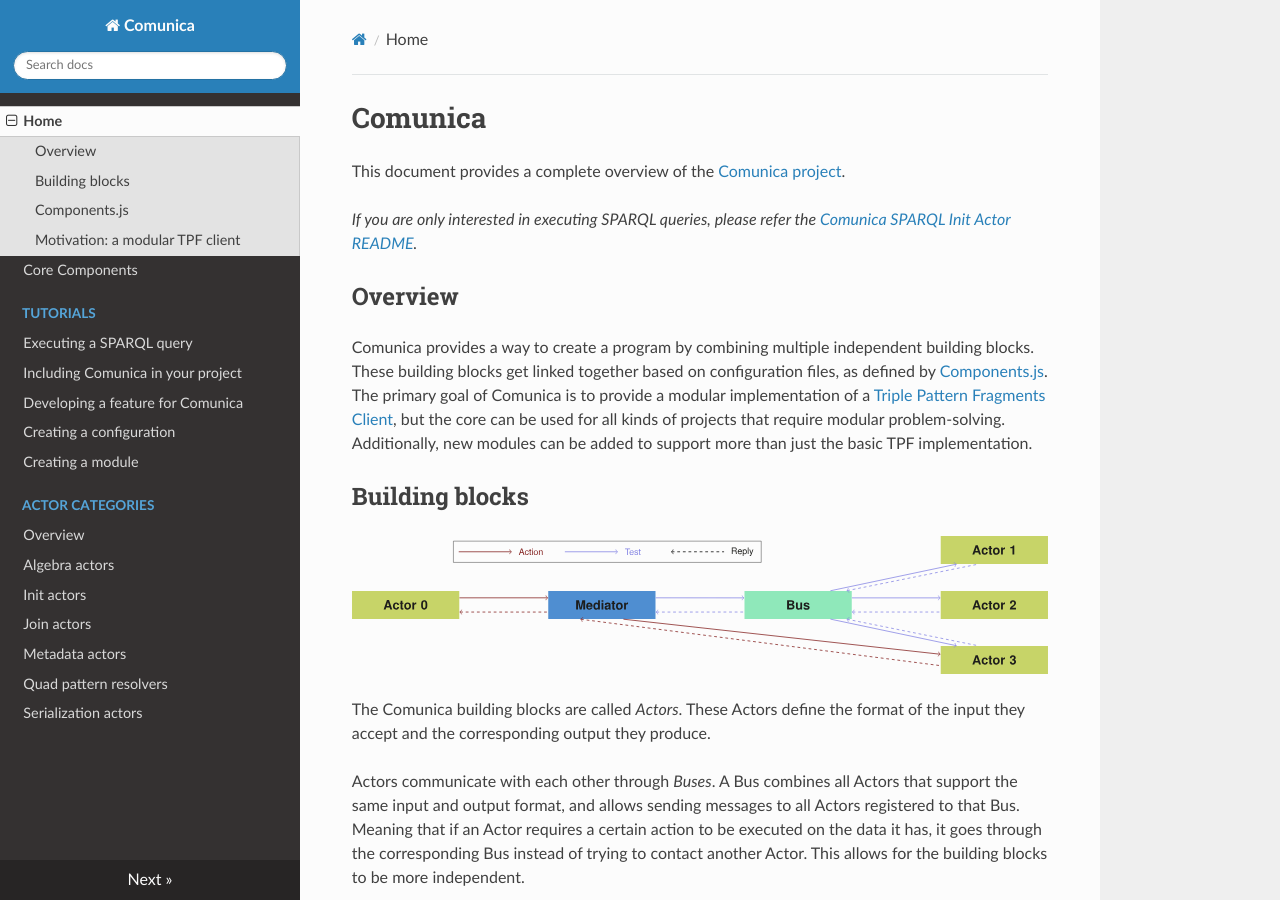
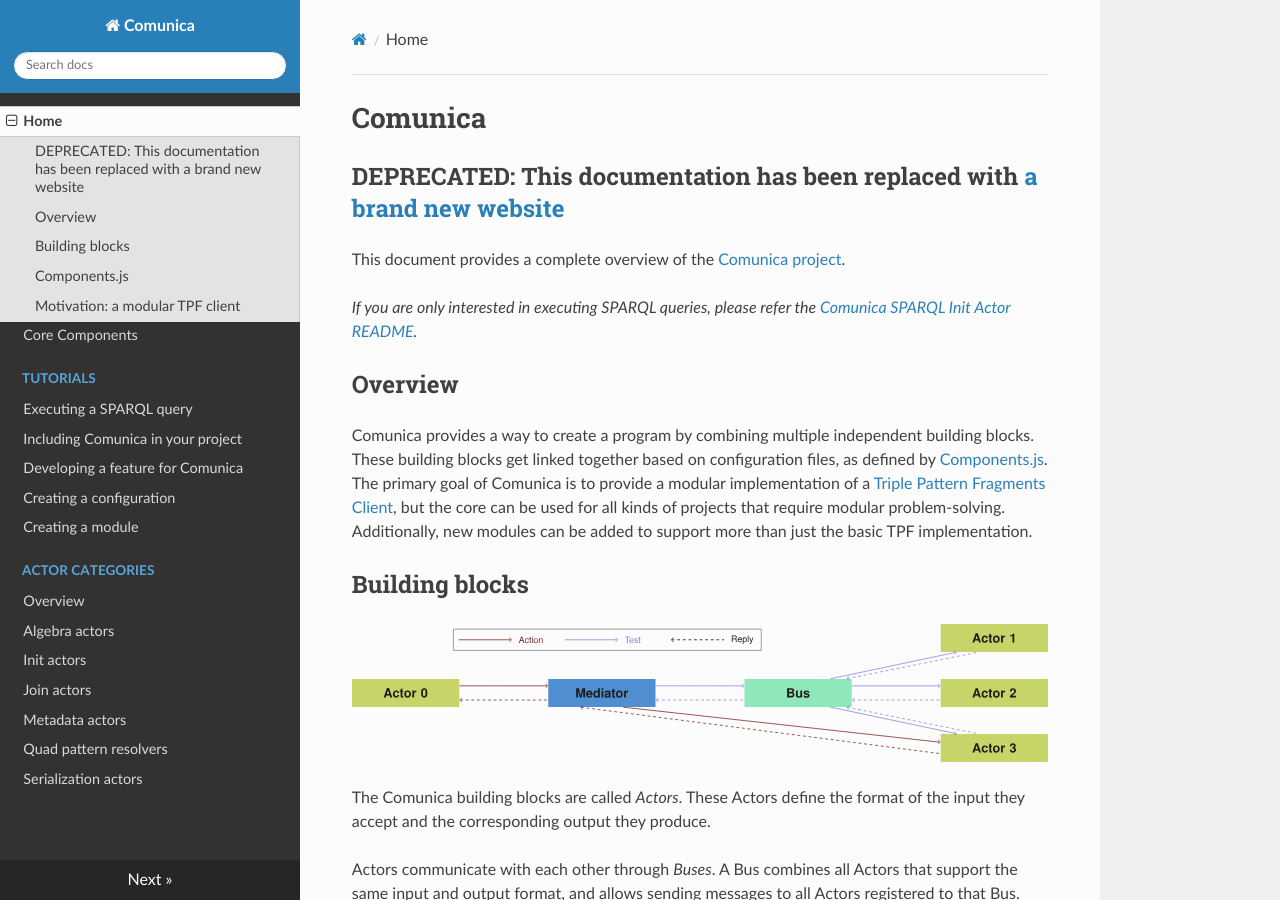
Before and after one commit to comunica/Documentation-Comunica, an MkDocs documentation site: the page built from docs/index.md, in a window 1280 px wide and 900 px high. Built offline with MkDocs 1.6.1, drawn with Linux system fonts in a browser that asks for light colours; nearby versions of some CDN libraries; old or Windows-style settings are respelled for this version of MkDocs.

Commit message:
Deprecate docs

```diff
--- a/docs/index.md
+++ b/docs/index.md
@@ -1,4 +1,6 @@
 # Comunica
+
+## DEPRECATED: This documentation has been replaced with [a brand new website](https://comunica.dev/docs/)
 
 This document provides a complete overview of the [Comunica project](https://github.com/comunica/comunica).
 
```
Also changed, not shown: README.md (+3 -0 lines).
